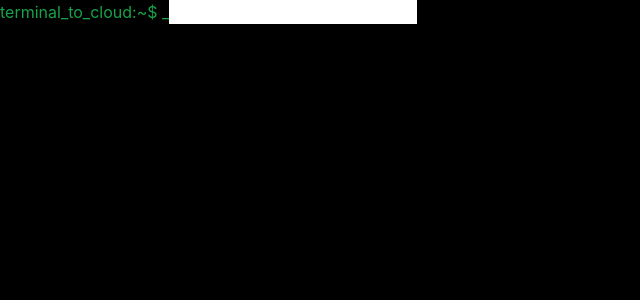
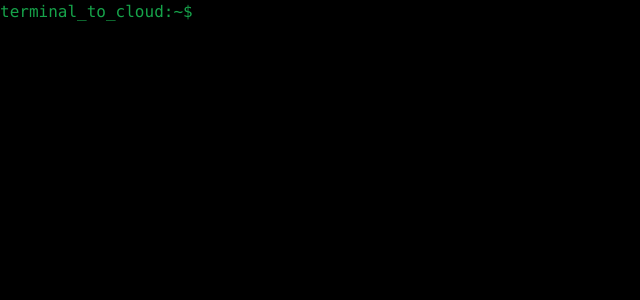
Before and after one commit to gokz1119/terminal-emulate, a React (Create React App) app: page / in a window 1280 px wide. Shown: the top 300 px of the page, without its empty margins (0-640 px from the left). Built offline with nearby package versions, Linux system fonts and the light colour scheme.

Commit message:
Added an Input component

```diff
--- a/src/App.js
+++ b/src/App.js
@@ -1,13 +1,10 @@
 import './App.css';
+import Input from './Components/Input.jsx';
 
 function App() {
   return (
     <div className="App">
-      <div className="text-white w-full h-full">
-        <p className="text-green-600 text-start">terminal_to_cloud:~$ <span>_</span>
-        <input></input>
-        </p>
-      </div>
+      <Input />
     </div>
   );
 }
--- /dev/null
+++ b/src/Components/Input.jsx
@@ -0,0 +1,10 @@
+import React from 'react'
+
+export default function Input() {
+    return (
+        <div className="text-white w-full h-full font-mono flex">
+            <p className="text-green-600 text-start">terminal_to_cloud:~$</p>
+            <input className='bg-black ml-2 border-0 focus:outline-none flex-grow' />
+        </div>
+    )
+}
--- a/src/index.css
+++ b/src/index.css
@@ -1,18 +1,12 @@
+@import url('https://fonts.googleapis.com/css2?family=Roboto:wght@100;300;400;500;700;900&family=Ubuntu:ital,wght@0,300;0,400;0,500;0,700;1,300;1,400;1,500;1,700&display=swap');
 @tailwind base;
 @tailwind components;
 @tailwind utilities;
 
 body {
   margin: 0;
-  font-family: -apple-system, BlinkMacSystemFont, 'Segoe UI', 'Roboto', 'Oxygen',
-    'Ubuntu', 'Cantarell', 'Fira Sans', 'Droid Sans', 'Helvetica Neue',
-    sans-serif;
+  font-family: 'Ubuntu', sans-serif;
   background-color: black;
   -webkit-font-smoothing: antialiased;
   -moz-osx-font-smoothing: grayscale;
 }
-
-code {
-  font-family: source-code-pro, Menlo, Monaco, Consolas, 'Courier New',
-    monospace;
-}
```
